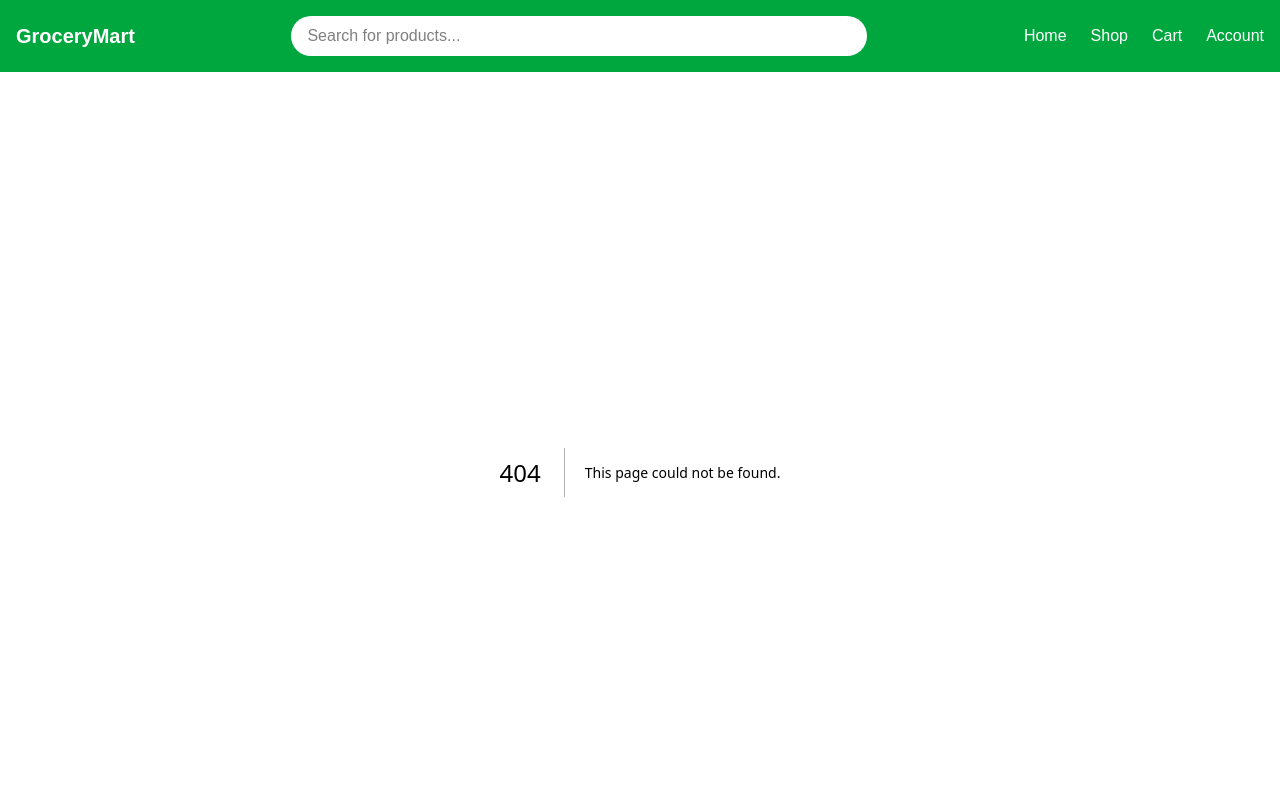
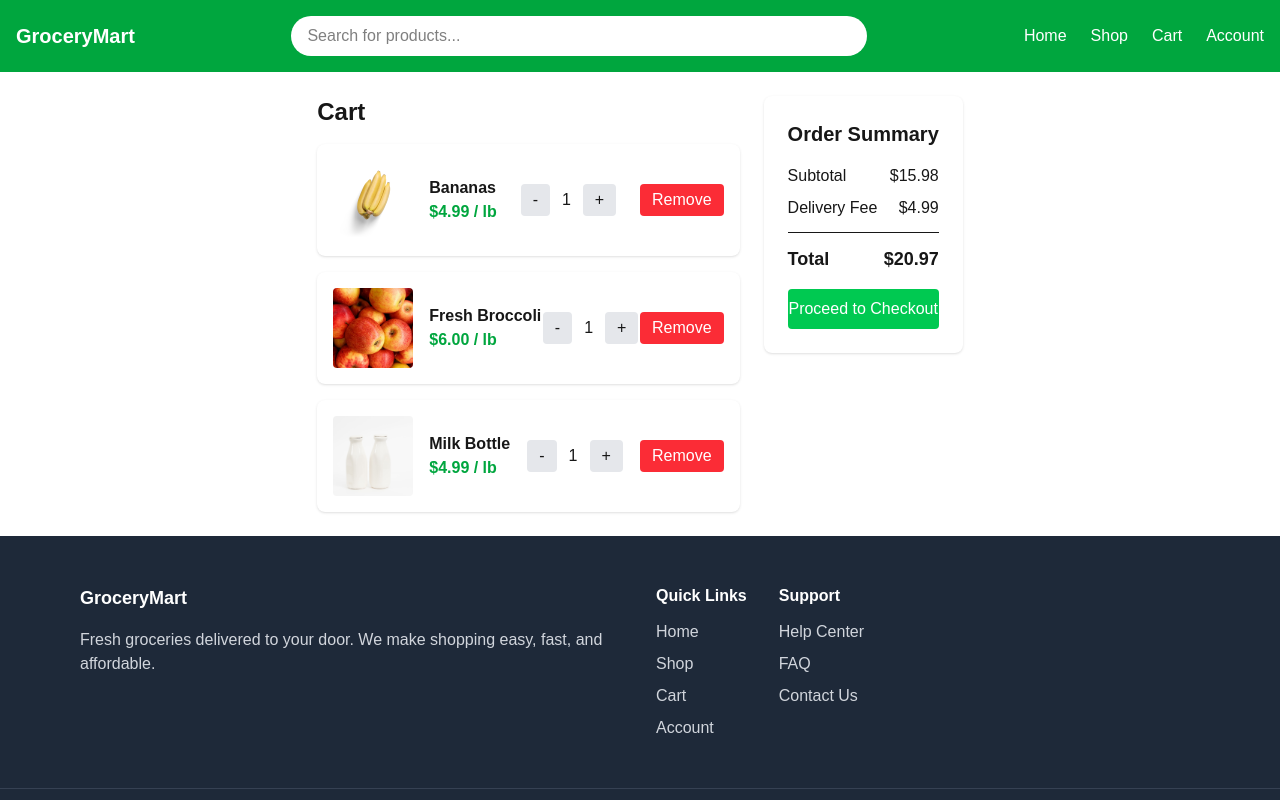
Before and after one commit to Dev-Leke/E-Commerce-Web-APP, a Next.js app: page /cart in a window 1280 px wide. Before the commit this address had no page. Shown: the top 800 px of the page. Built offline with nearby package versions, Linux system fonts and the light colour scheme.

Commit message:
Account / cart

```diff
--- /dev/null
+++ b/app/account/page.tsx
@@ -0,0 +1,62 @@
+"use client";
+
+export default function AccountPage() {
+  return (
+    <div className="max-w-6xl mx-auto p-6 grid md:grid-cols-3 gap-6">
+
+      <div className="bg-white p-6 rounded-lg shadow">
+        <h2 className="text-xl font-semibold mb-4">My Account</h2>
+
+        <div className="flex items-center gap-4 mb-6">
+          <div className="w-12 h-12 rounded-full bg-gray-300" />
+          <div>
+            <p className="font-semibold">AdeFlex</p>
+            <p className="text-sm text-gray-500">
+              adeflex@example.com
+            </p>
+          </div>
+        </div>
+
+        <ul className="space-y-3">
+          <li className="cursor-pointer hover:text-green-600">
+            📦 Order History
+          </li>
+          <li className="cursor-pointer hover:text-green-600">
+            📍 Saved Addresses
+          </li>
+          <li className="cursor-pointer hover:text-green-600">
+            💳 Payment Methods
+          </li>
+          <li className="cursor-pointer text-red-500">
+            🚪 Log Out
+          </li>
+        </ul>
+      </div>
+
+      <div className="bg-white p-6 rounded-lg shadow h-fit">
+        <h2 className="text-xl font-semibold mb-4">Order Summary</h2>
+
+        <div className="flex justify-between mb-2">
+          <span>Subtotal</span>
+          <span>$4.99</span>
+        </div>
+
+        <div className="flex justify-between mb-2">
+          <span>Delivery Fee</span>
+          <span>$4.99</span>
+        </div>
+
+        <hr className="my-3" />
+
+        <div className="flex justify-between font-bold text-lg mb-4">
+          <span>Total</span>
+          <span>$9.98</span>
+        </div>
+
+        <button className="w-full bg-green-500 text-white py-2 rounded hover:bg-green-600">
+          Proceed to Checkout
+        </button>
+      </div>
+    </div>
+  );
+}
--- /dev/null
+++ b/app/cart/page.tsx
@@ -0,0 +1,148 @@
+"use client";
+
+import Image from "next/image";
+import { useState } from "react";
+
+interface CartItem {
+  id: string;
+  name: string;
+  price: number;
+  image: string;
+  quantity: number;
+}
+
+export default function CartPage() {
+  const [cart, setCart] = useState<CartItem[]>([
+    {
+      id: "1",
+      name: "Bananas",
+      price: 4.99,
+      image: "/images/bananas.jpg",
+      quantity: 1,
+    },
+    {
+      id: "2",
+      name: "Fresh Broccoli",
+      price: 6.0,
+      image: "/images/fresh-apples.jpg",
+      quantity: 1,
+    },
+    {
+      id: "3",
+      name: "Milk Bottle",
+      price: 4.99,
+      image: "/images/bottle-of-milk.jpg",
+      quantity: 1,
+    },
+  ]);
+
+  const updateQty = (id: string, change: number) => {
+    setCart((prev) =>
+      prev.map((item) =>
+        item.id === id
+          ? { ...item, quantity: Math.max(1, item.quantity + change) }
+          : item
+      )
+    );
+  };
+
+  const removeItem = (id: string) => {
+    setCart((prev) => prev.filter((item) => item.id !== id));
+  };
+
+  const subtotal = cart.reduce(
+    (sum, item) => sum + item.price * item.quantity,
+    0
+  );
+
+  const delivery = 4.99;
+  const total = subtotal + delivery;
+
+  return (
+    <div className="max-w-6xl mx-auto p-6 grid md:grid-cols-3 gap-6">
+
+
+      <div className="md:col-span-2 space-y-4">
+        <h1 className="text-2xl font-bold">Cart</h1>
+
+        {cart.map((item) => (
+          <div
+            key={item.id}
+            className="flex items-center justify-between bg-white p-4 rounded-lg shadow"
+          >
+            <div className="flex items-center gap-4">
+              <div className="w-20 h-20 relative">
+                <Image
+                  src={item.image}
+                  alt={item.name}
+                  fill
+                  className="object-cover rounded"
+                />
+              </div>
+
+              <div>
+                <h2 className="font-semibold">{item.name}</h2>
+                <p className="text-green-600 font-bold">
+                  ${item.price.toFixed(2)} / lb
+                </p>
+              </div>
+            </div>
+
+
+            <div className="flex items-center gap-3">
+              <button
+                onClick={() => updateQty(item.id, -1)}
+                className="px-3 py-1 bg-gray-200 rounded"
+              >
+                -
+              </button>
+
+              <span>{item.quantity}</span>
+
+              <button
+                onClick={() => updateQty(item.id, 1)}
+                className="px-3 py-1 bg-gray-200 rounded"
+              >
+                +
+              </button>
+            </div>
+
+            {/* Remove */}
+            <button
+              onClick={() => removeItem(item.id)}
+              className="bg-red-500 text-white px-3 py-1 rounded"
+            >
+              Remove
+            </button>
+          </div>
+        ))}
+      </div>
+
+
+      <div className="bg-white p-6 rounded-lg shadow h-fit">
+        <h2 className="text-xl font-semibold mb-4">Order Summary</h2>
+
+        <div className="flex justify-between mb-2">
+          <span>Subtotal</span>
+          <span>${subtotal.toFixed(2)}</span>
+        </div>
+
+        <div className="flex justify-between mb-2">
+          <span>Delivery Fee</span>
+          <span>${delivery.toFixed(2)}</span>
+        </div>
+
+        <hr className="my-3" />
+
+        <div className="flex justify-between font-bold text-lg mb-4">
+          <span>Total</span>
+          <span>${total.toFixed(2)}</span>
+        </div>
+
+        <button className="w-full bg-green-500 text-white py-2 rounded hover:bg-green-600">
+          Proceed to Checkout
+        </button>
+      </div>
+    </div>
+  );
+}
```
